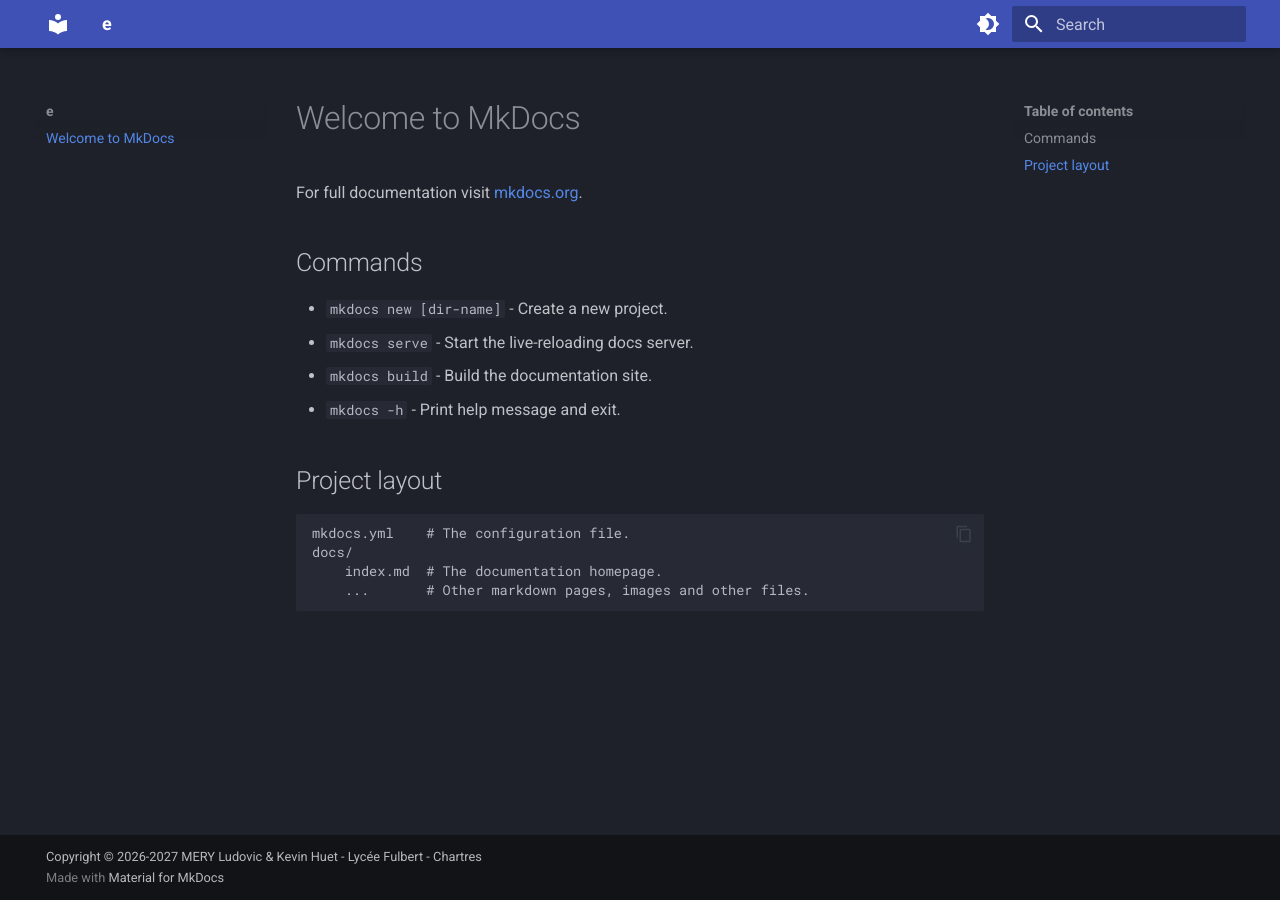
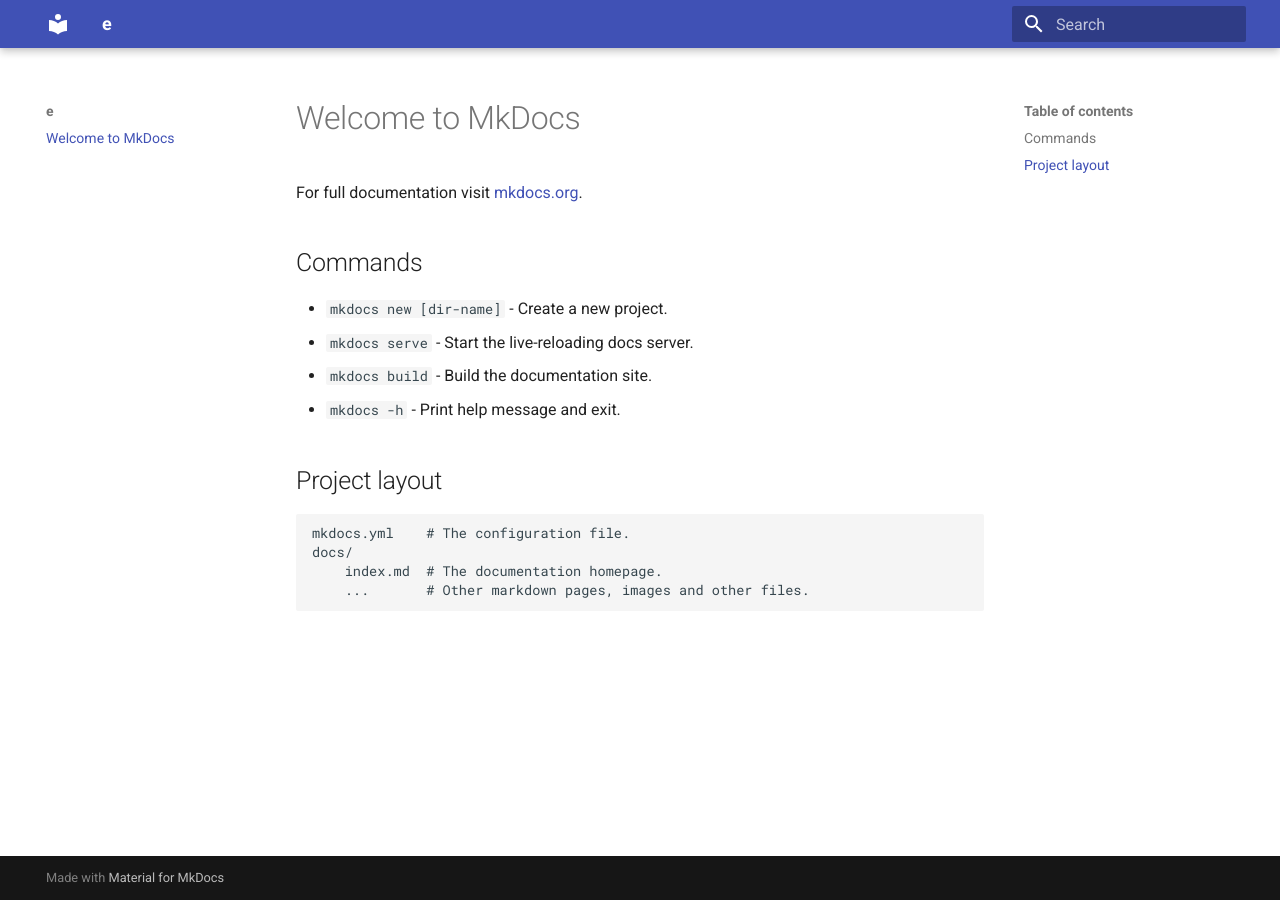
Before and after one commit to lucas-henichard/doctest.github.io, an MkDocs documentation site: the page built from docs/index.md, in a window 1280 px wide. Built offline with MkDocs 1.6.1 and Material for MkDocs 9.7.7, drawn with Linux system fonts in a browser that asks for light colours.

```diff
--- a/mkdocs.yml
+++ b/mkdocs.yml
@@ -2,46 +2,3 @@ site_name: e
 site_url: https://lucas-henichard.github.io/doctest.github.io/
 theme:
   name: material
-  palette:
-    - scheme: slate
-      primary: 'indigo'
-      accent: 'indigo'
-      toggle:
-        icon: 'material/brightness-4'
-        name: 'Switch to light mode'
-    - scheme: default
-      primary: 'indigo'
-      accent: 'indigo'
-      toggle:
-        icon: 'material/brightness-7'
-        name: 'Switch to dark mode'
-  features:
-     - content.code.copy
-  #  - navigation.tabs
-  #  - navigation.top
-copyright: Copyright &copy; 2026-2027 MERY Ludovic & Kevin Huet - Lycée Fulbert - Chartres
-
-markdown_extensions:
-  - attr_list
-  - md_in_html
-  - admonition
-  - pymdownx.inlinehilite
-  - pymdownx.snippets
-  - pymdownx.details
-  - pymdownx.superfences:
-      custom_fences:
-        - name: mermaid
-          class: mermaid
-          format: !!python/name:pymdownx.superfences.fence_code_format
-  - pymdownx.highlight:
-      anchor_linenums: true
-      line_spans: __span
-      pygments_lang_class: true
-  - pymdownx.tabbed:
-      alternate_style: true
-
-plugins:
-  - search:
-      lang: fr
-  - mermaid2
-  - mkdocs_quiz
```
Also changed, not shown: 1 other file.
